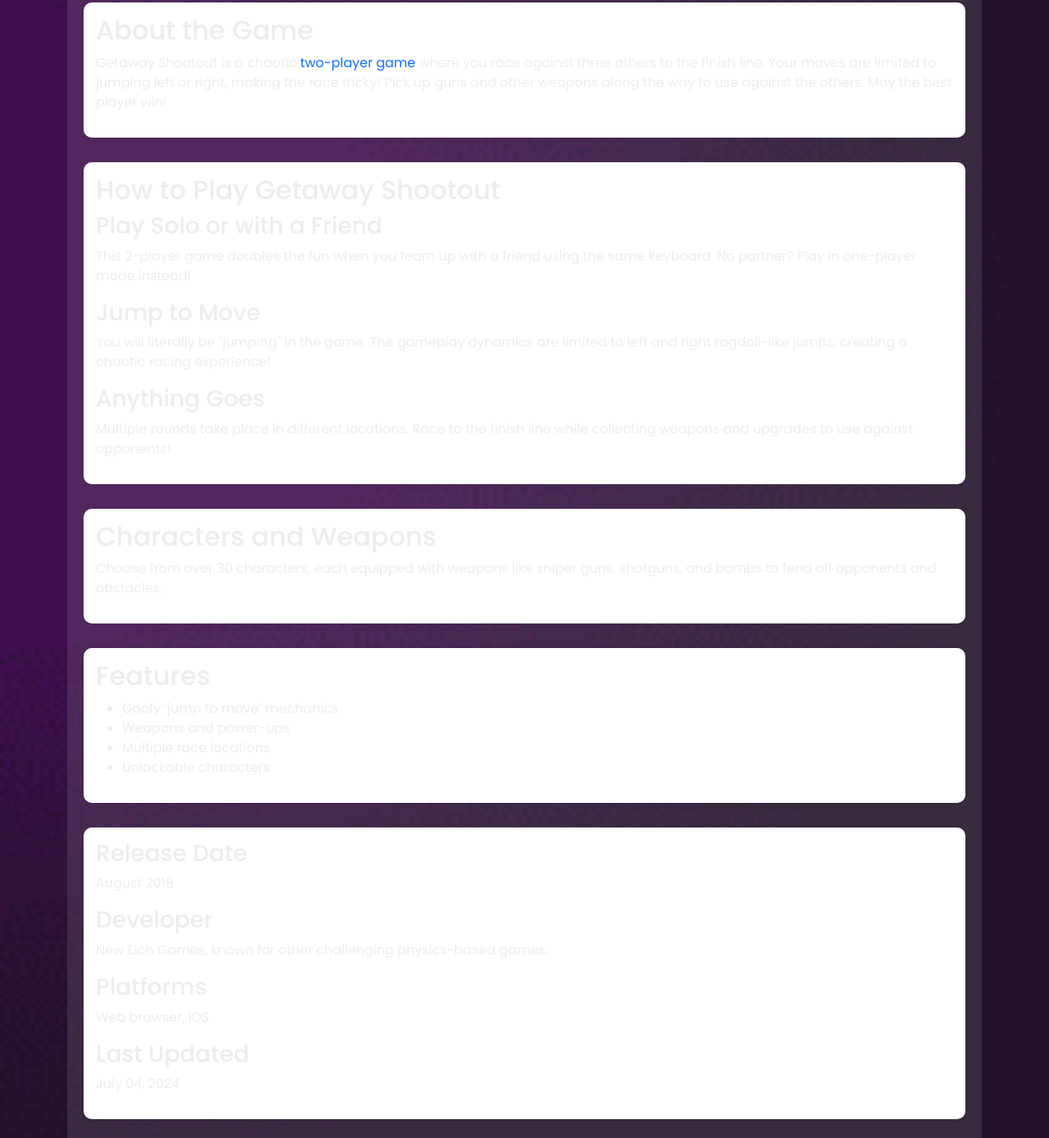
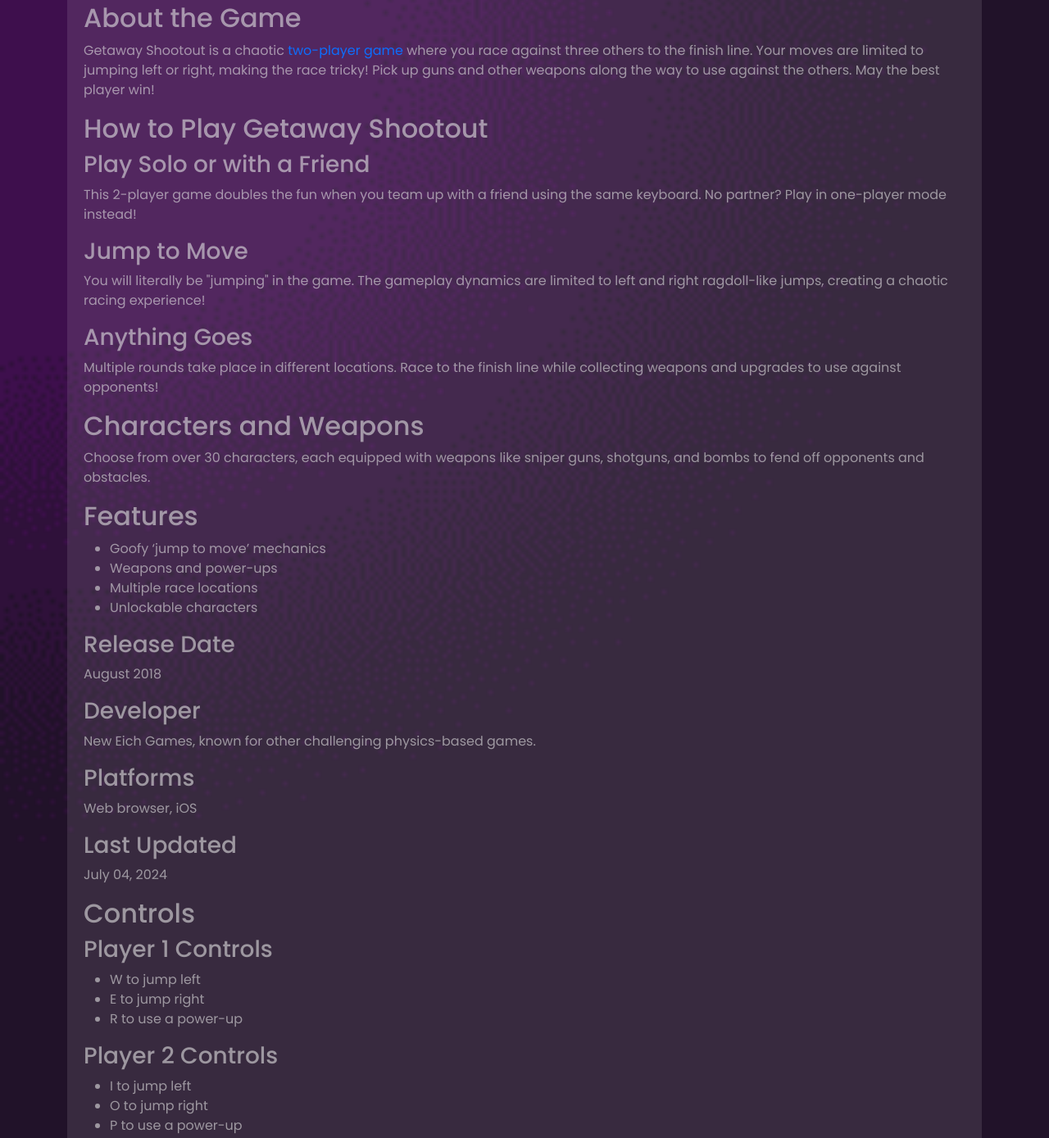
Before and after one commit to wanghaisheng/getaway-shootout-games, a plain HTML site: page index.html in a window 1280 px wide. Shown: the part 4035-5424 px from the top of the page at 82% size. Drawn offline with nearby package versions, Linux system fonts and the light colour scheme; some packages are replaced by stand-ins of ours.

Commit message:
Update index.html

```diff
--- a/index.html
+++ b/index.html
@@ -1242,12 +1242,9 @@
         <p><strong>Classification:</strong> <a href="/">Games</a> » <a href="/c/action">Action</a> » <a href="t/multiplayer">Multiplayer</a> » <a href="/t/2-player">2 Player</a></p>
     </div>
 
-    <div class="section">
         <h2>About the Game</h2>
         <p>Getaway Shootout is a chaotic <a href="https://www.crazygames.com/t/2-player">two-player game</a> where you race against three others to the finish line. Your moves are limited to jumping left or right, making the race tricky! Pick up guns and other weapons along the way to use against the others. May the best player win!</p>
-    </div>
 
-    <div class="section">
         <h2>How to Play Getaway Shootout</h2>
         <h3>Play Solo or with a Friend</h3>
         <p>This 2-player game doubles the fun when you team up with a friend using the same keyboard. No partner? Play in one-player mode instead!</p>
@@ -1257,14 +1254,10 @@
 
         <h3>Anything Goes</h3>
         <p>Multiple rounds take place in different locations. Race to the finish line while collecting weapons and upgrades to use against opponents!</p>
-    </div>
 
-    <div class="section">
         <h2>Characters and Weapons</h2>
         <p>Choose from over 30 characters, each equipped with weapons like sniper guns, shotguns, and bombs to fend off opponents and obstacles.</p>
-    </div>
 
-    <div class="section">
         <h2>Features</h2>
         <ul>
             <li>Goofy ‘jump to move’ mechanics</li>
@@ -1272,10 +1265,8 @@
             <li>Multiple race locations</li>
             <li>Unlockable characters</li>
         </ul>
-    </div>
 
 
-    <div class="section">
         <h3>Release Date</h3>
         <p>August 2018</p>
 
@@ -1287,9 +1278,7 @@
 
         <h3>Last Updated</h3>
         <p>July 04, 2024</p>
-    </div>
 
-    <div class="section">
         <h2>Controls</h2>
         <div class="controls">
             <h3>Player 1 Controls</h3>
@@ -1305,10 +1294,7 @@
                 <li>O to jump right</li>
                 <li>P to use a power-up</li>
             </ul>
-        </div>
-    </div>
 
-    <div class="section">
         <h2>FAQ</h2>
         <h3>How do I unlock characters in Getaway Shootout?</h3>
         <p>Use the coins you earn in-game to unlock new characters.</p>
@@ -1321,12 +1307,9 @@
 
         <h3>Who made Getaway Shootout?</h3>
         <p>Developed by New Eich Games, known for their crazy physics-based games.</p>
-    </div>
 
-    <div class="section">
         <h2>Gameplay Video</h2>
         <p>Watch gameplay videos on platforms like YouTube to see the action in motion!</p>
-    </div>
 
 
 
```
